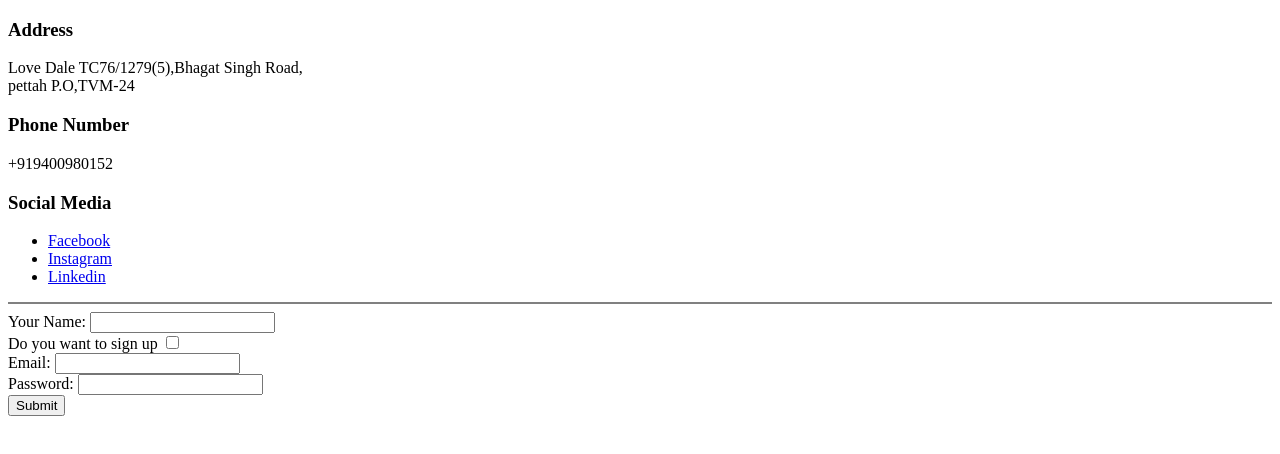
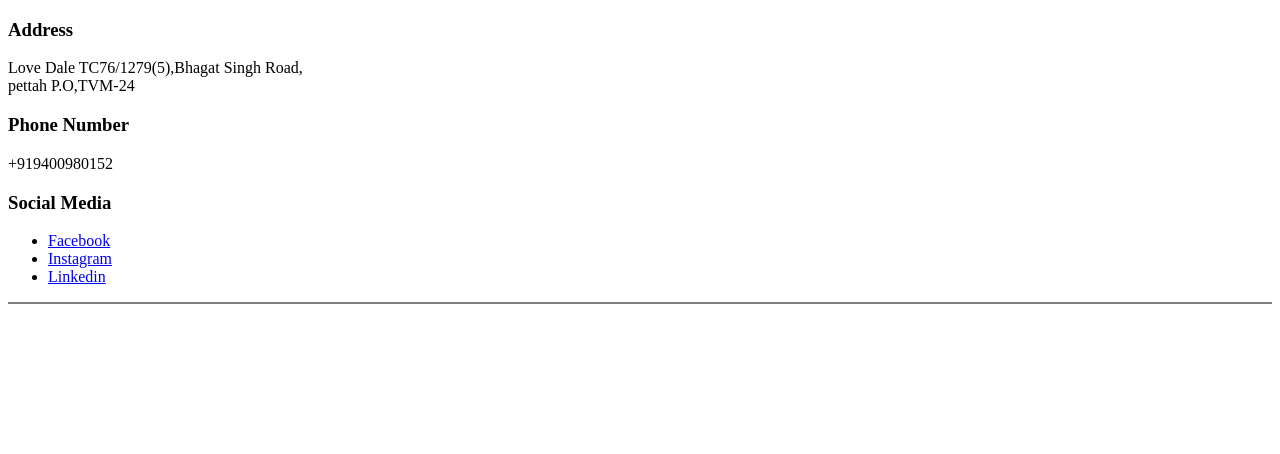
Before and after one commit to muhammedroshan5/cv, a plain HTML site: page contact.html in a window 1280 px wide. Drawn offline with Linux system fonts and the light colour scheme.

Commit message:
form deleted

```diff
--- a/contact.html
+++ b/contact.html
@@ -17,17 +17,6 @@
       <li><a href="https://in.linkedin.com/in/muhammed-roshan-hameed-6a4b1b134">Linkedin</a></li>
     </ul>
     <hr size='2' noshade>
-    <form class="" action="index.html" method="post">
-      <label>Your Name:</label>
-      <input type="text" name="" value=""> <br>
-      <label>Do you want to sign up</label>
-      <input type="checkbox" name="" value=""> <br>
-      <label>Email:</label>
-      <input type="text" name="" value=""> <br>
-      <label>Password:</label>
-      <input type="password" name="" value=""> <br>
-      <input type="submit" name=""> <!--for submit dlt the value attribute-->
 
-    </form>
   </body>
 </html>
```
